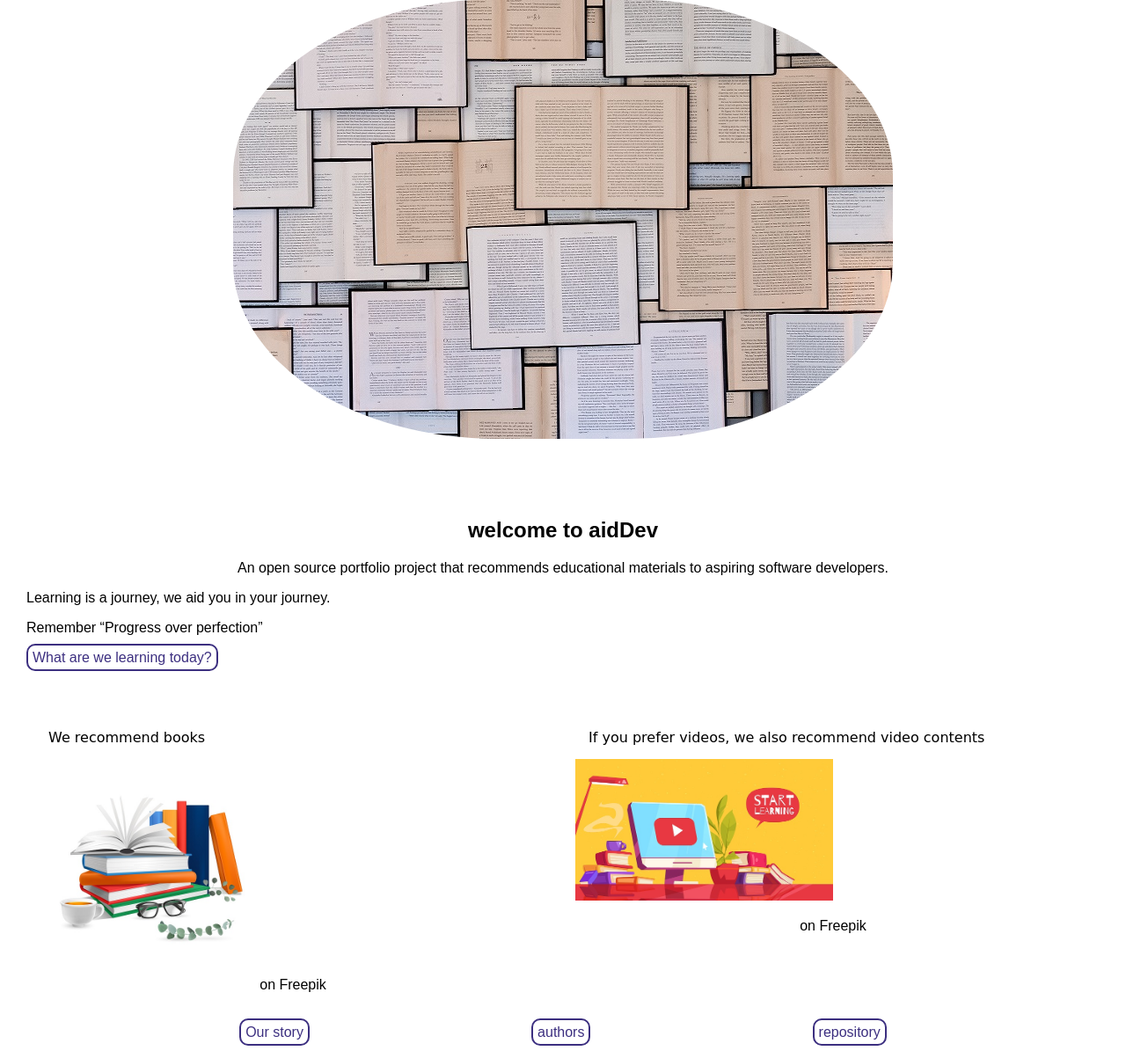
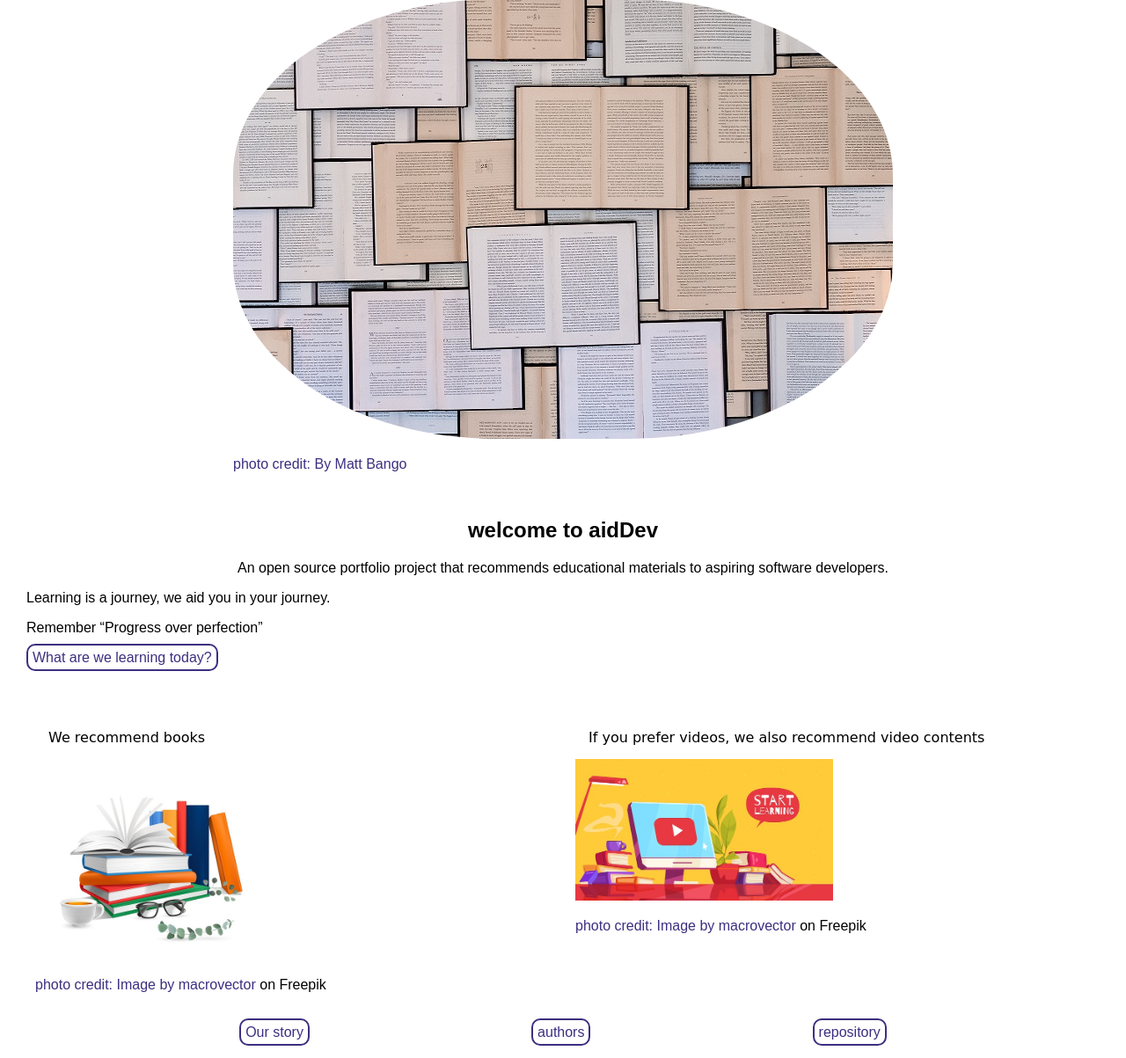
Before and after one commit to princedan-123/aidDev, a Flask app: page / in a window 1280 px wide. Shown: the part 75-1278 px from the top of the page at 88% size. Run offline with Flask 3, Linux system fonts and the light colour scheme.

Commit message:
changed link color

```diff
--- a/web_flask/static/css/index.css
+++ b/web_flask/static/css/index.css
@@ -7,12 +7,15 @@
 }
 a {
     text-decoration: none;
-    color: white;
+    color: #3C2F80;
 }
 /* styling */
 .nav_link:hover{
 	text-decoration: underline;
 	color:  #AEE8CA;
+}
+.nav_link{
+	color:white;
 }
 .button {
     border: 2px solid #3C2F80;
```
